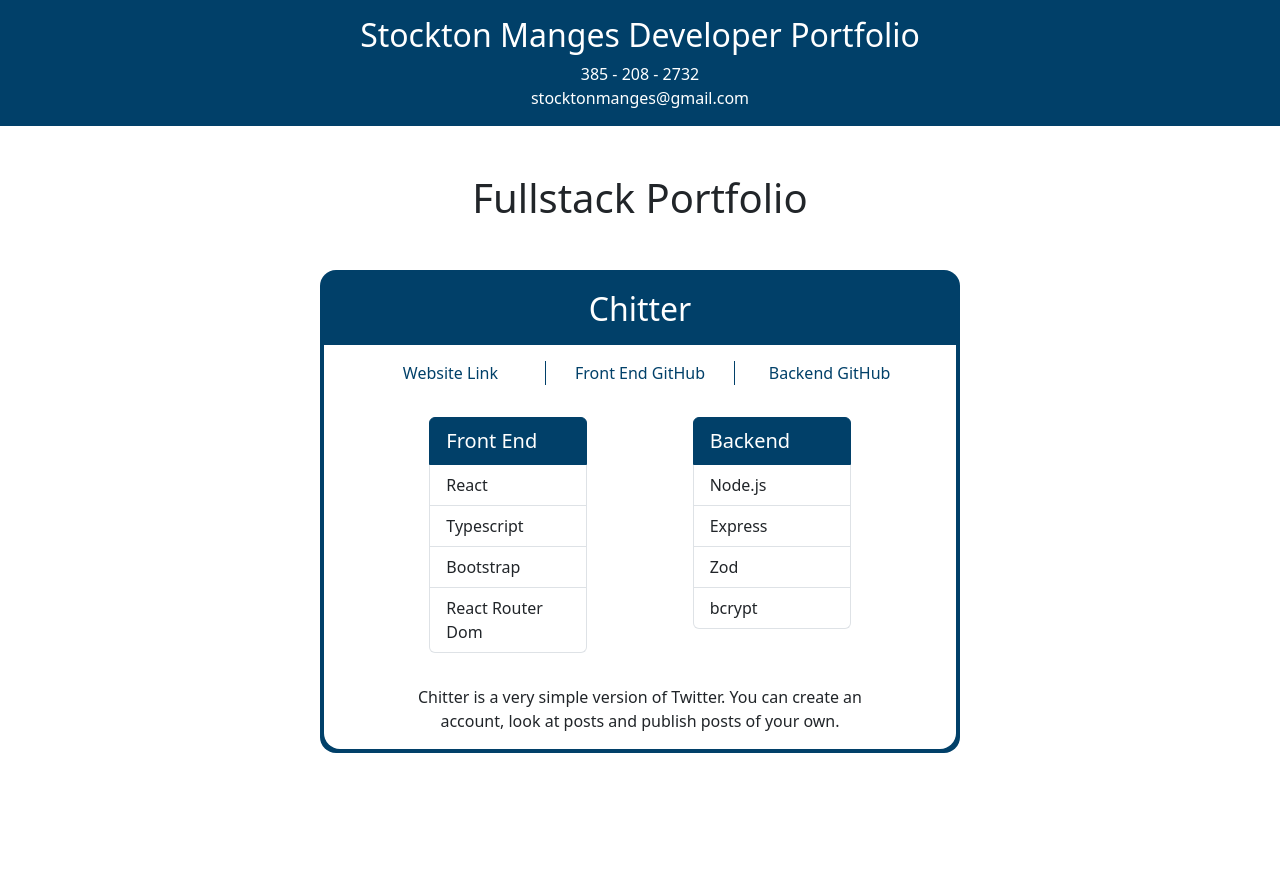
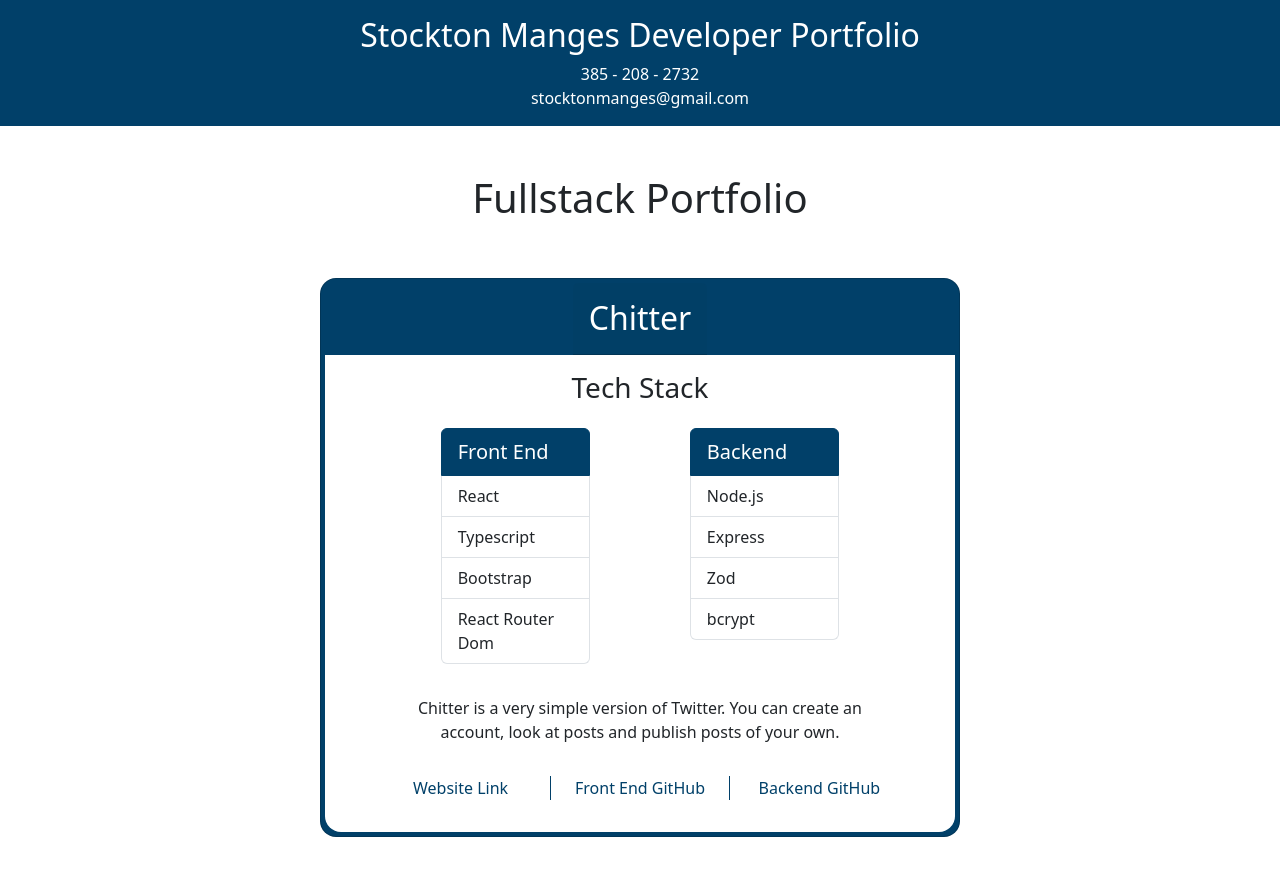
Before and after one commit to StocktonManges/dev-portfolio-page, a React (Vite) app: page /portfolio/fullstack in a window 1280 px wide. Shown: the top 876 px of the page. Before the commit the page ends 800 px from the top, so only its background shows below. Built offline with nearby package versions, Linux system fonts and the light colour scheme.

Commit message:
Installed Bootstrap package and replaced styles.css with styles.scss. Finished styling project cards.

```diff
--- a/src/components/FrontEndPortfolio.tsx
+++ b/src/components/FrontEndPortfolio.tsx
@@ -1,28 +1,45 @@
 import { frontEndPortfolio } from "../utils";
 
-export default function FrontEndPortfolio() {
+export default function FullstackPortfolio() {
   return (
-    <section>
-      <h1>Front End Portfolio</h1>
-      <div>
+    <section className="w-100 d-flex flex-column align-items-center">
+      <h1 className="mt-5">Front End Portfolio</h1>
+      <div className="w-50">
         {frontEndPortfolio.map(
           ({ title, website, techStack, shortDescription, github }) => (
-            <div key={title} className="border border-primary">
-              <h2>{title}</h2>
-              <a href={website} target="_blank">
-                Website Link
-              </a>
-              <div>
-                <a href={github} target="_blank">
-                  GitHub Repository
-                </a>
+            <div key={title} className="card bg-primary rounded-4 p-1 my-5">
+              <h2 className="card-header p-3 text-white w-fit-content m-auto">
+                {title}
+              </h2>
+              <div className="card-body rounded-bottom-4 bg-white w-100 d-flex flex-column align-items-center">
+                <ul className="list-group w-25 text-center">
+                  <li className="list-group-item fs-5 active">Tech Stack</li>
+                  {techStack.map((item) => (
+                    <li className="list-group-item" key={item}>
+                      {item}
+                    </li>
+                  ))}
+                </ul>
+
+                <p className="w-75 text-center my-3">{shortDescription}</p>
+
+                <div className="my-3 d-flex justify-content-center w-100 text-center">
+                  <a
+                    className="w-10 link-underline link-underline-opacity-0 link-underline-opacity-100-hover"
+                    href={website}
+                    target="_blank"
+                  >
+                    Website
+                  </a>
+                  <a
+                    className="w-10 border-start border-primary link-underline link-underline-opacity-0 link-underline-opacity-100-hover"
+                    href={github}
+                    target="_blank"
+                  >
+                    GitHub
+                  </a>
+                </div>
               </div>
-              <ul>
-                {techStack.map((item) => (
-                  <li key={item}>{item}</li>
-                ))}
-              </ul>
-              <p>{shortDescription}</p>
             </div>
           )
         )}
--- a/src/components/FullstackPortfolio.tsx
+++ b/src/components/FullstackPortfolio.tsx
@@ -3,13 +3,39 @@ import { fullstackPortfolio } from "../utils";
 export default function FullstackPortfolio() {
   return (
     <section className="w-100 d-flex flex-column align-items-center">
-      <h1 className="my-5">Fullstack Portfolio</h1>
+      <h1 className="mt-5">Fullstack Portfolio</h1>
       <div className="w-50">
         {fullstackPortfolio.map(
           ({ title, website, techStack, shortDescription, github }) => (
-            <div key={title} className="bg-primary rounded-4 p-1">
-              <h2 className="p-3 text-white w-fit-content m-auto">{title}</h2>
-              <div className="rounded-bottom-4 bg-white w-100 d-flex flex-column align-items-center">
+            <div key={title} className="card bg-primary rounded-4 p-1 my-5">
+              <h2 className="card-header p-3 text-white w-fit-content m-auto">
+                {title}
+              </h2>
+              <div className="card-body rounded-bottom-4 bg-white w-100 d-flex flex-column align-items-center">
+                <h3>Tech Stack</h3>
+
+                <div className="d-flex justify-content-evenly w-75 my-3 w-100">
+                  <ul className="list-group w-25">
+                    <li className="list-group-item fs-5 active">Front End</li>
+                    {techStack.frontEnd.map((item) => (
+                      <li className="list-group-item" key={item}>
+                        {item}
+                      </li>
+                    ))}
+                  </ul>
+
+                  <ul className="list-group w-25">
+                    <li className="list-group-item active fs-5">Backend</li>
+                    {techStack.backend.map((item) => (
+                      <li className="list-group-item" key={item}>
+                        {item}
+                      </li>
+                    ))}
+                  </ul>
+                </div>
+
+                <p className="w-75 text-center my-3">{shortDescription}</p>
+
                 <div className="my-3 d-flex justify-content-center w-100 text-center">
                   <a
                     className="w-30 link-underline link-underline-opacity-0 link-underline-opacity-100-hover"
@@ -33,28 +59,6 @@ export default function FullstackPortfolio() {
                     Backend GitHub
                   </a>
                 </div>
-
-                <div className="d-flex justify-content-evenly w-75 my-3 w-100">
-                  <ul className="list-group w-25">
-                    <li className="list-group-item fs-5 active">Front End</li>
-                    {techStack.frontEnd.map((item) => (
-                      <li className="list-group-item" key={item}>
-                        {item}
-                      </li>
-                    ))}
-                  </ul>
-
-                  <ul className="list-group w-25">
-                    <li className="list-group-item active fs-5">Backend</li>
-                    {techStack.backend.map((item) => (
-                      <li className="list-group-item" key={item}>
-                        {item}
-                      </li>
-                    ))}
-                  </ul>
-                </div>
-
-                <p className="w-75 text-center my-3">{shortDescription}</p>
               </div>
             </div>
           )
--- a/src/css/styles.scss
+++ b/src/css/styles.scss
@@ -1,6 +1,5 @@
 $primary: #014069;
 $secondary: #692a01;
-// $list-group-active-bg: $secondary;
 $utilities: (
   "width": (
     property: width,
```
Also changed, not shown: 1 other file (tests, documents, lock files or other folders).
